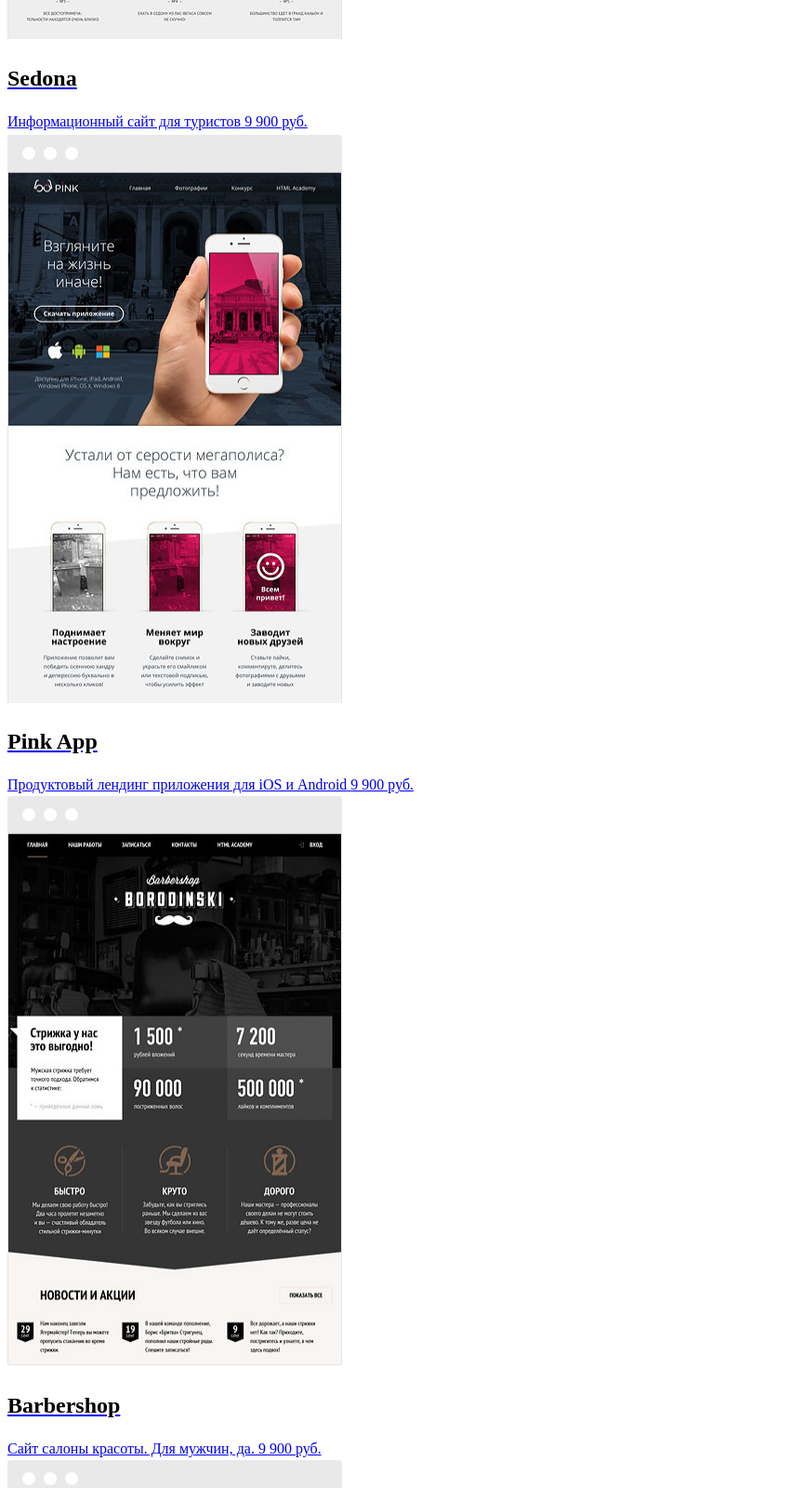
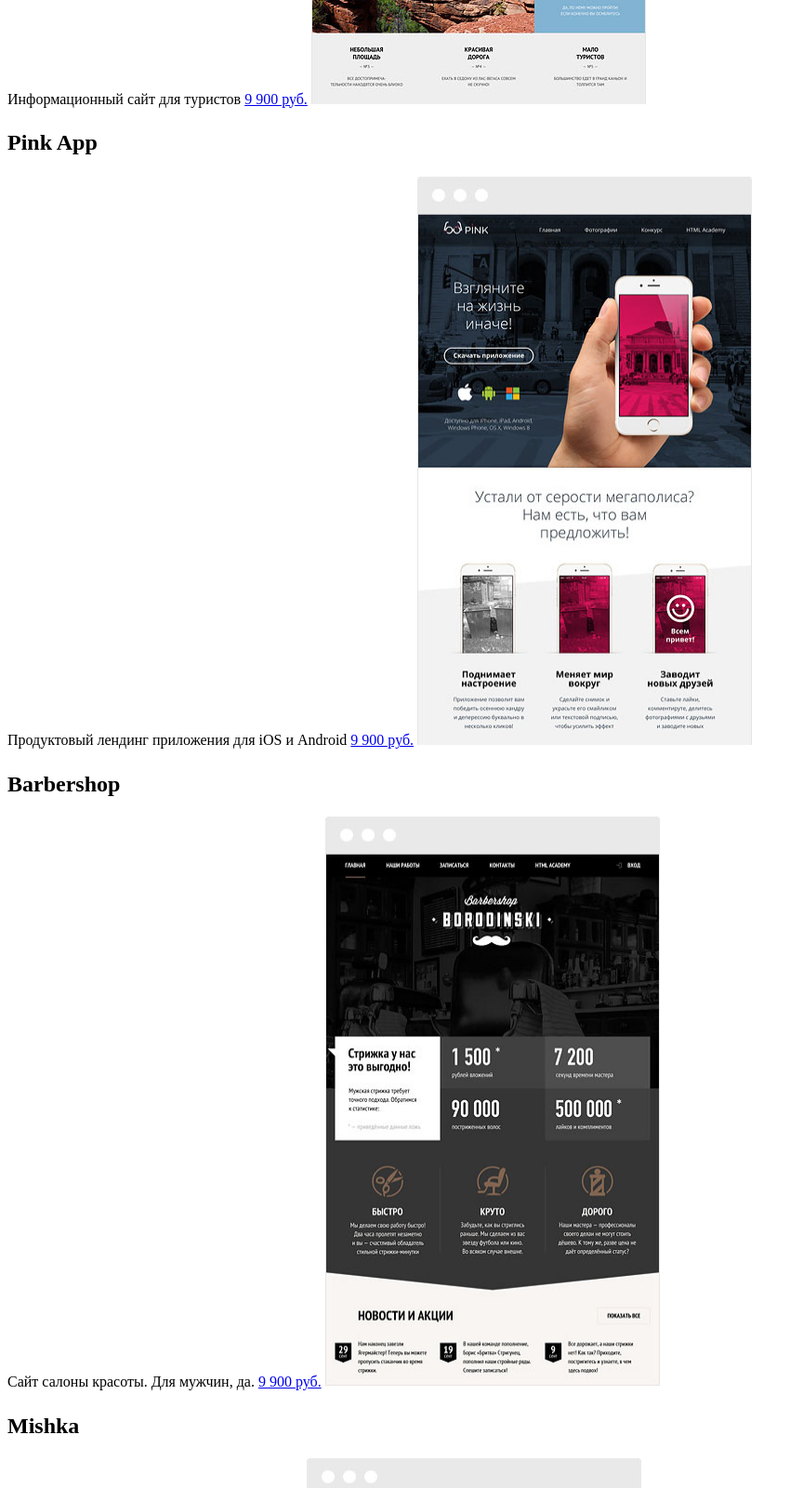
Before and after one commit to natasha-moskvichka/97530-nerds, a plain HTML site: page nerds-catalog.html in a window 1280 px wide. Shown: the part 980-2580 px from the top of the page at 93% size, without its empty margins (0-864 px from the left). Drawn offline with Linux system fonts and the light colour scheme.

Commit message:
Изменения:
переделала блок templates, удалила лишние img, сохранила файлы
img/logo-1.png (2,3,4)  с прозрачным фоном

```diff
--- a/nerds-catalog.html
+++ b/nerds-catalog.html
@@ -94,75 +94,63 @@
 			</div>
 			<div class="templates">
 				<div class="templates-sedona">
+					<h2>Sedona</h2>
+					<span class="name">Информационный сайт для туристов</span>
+					<span class="price">
+						<a href="#">9 900 руб.</a>
+					</span>
 					<a href="#">
 						<img src="img/templates-sedona.jpg" width="360" height="613" alt="Седона">
 					</a>
 				</div>
-				<div class="sedona-hover">
-					<a href="#">
-						<h2>Sedona</h2>
-						<span class="name">Информационный сайт для туристов</span>
-						<span class="price">9 900 руб.</span>
-					</a>
-				</div>
 				<div class="templates-pink">
+					<h2>Pink App</h2>
+					<span class="name">Продуктовый лендинг приложения для iOS и Android</span>
+					<span class="price">
+						<a href="#">9 900 руб.</a>
+					</span>
 					<a href="#">
 						<img src="img/templates-pink.jpg" width="360" height="613" alt="Пинк">
 					</a>
 				</div>
-				<div class="pink-hover">
-					<a href="#">
-						<h2>Pink App</h2>
-						<span class="name">Продуктовый лендинг приложения для iOS и Android</span>
-						<span class="price">9 900 руб.</span>
-					</a>
-				</div>
 				<div class="templates-barbershop">
+					<h2>Barbershop</h2>
+					<span class="name">Сайт салоны красоты. Для мужчин, да.</span>
+					<span class="price">
+						<a href="#">9 900 руб.</a>
+					</span>
 					<a href="#">
 						<img src="img/templates-barbershop.jpg" width="360" height="613" alt="Барбершоп">
 					</a>
 				</div>
-				<div class="barbershop-hover">
-					<a href="#">
-						<h2>Barbershop</h2>
-						<span class="name">Сайт салоны красоты. Для мужчин, да.</span>
-						<span class="price">9 900 руб.</span>
-					</a>
-				</div>
 				<div class="templates-mishka">
+					<h2>Mishka</h2>
+					<span class="name">Интернет-магазин вязаных игрушек</span>
+					<span class="price">
+						<a href="#">9 900 руб.</a>
+					</span>
 					<a href="#">
 						<img src="img/templates-mishka.jpg" width="360" height="613" alt="Мишка">
 					</a>
 				</div>
-				<div class="mishka-hover">
-					<a href="#">
-						<h2>Mishka</h2>
-						<span class="name">Интернет-магазин вязаных игрушек</span>
-						<span class="price">9 900 руб.</span>
-					</a>
-				</div>
 				<div class="templates-plus">
+					<h2>A plus</h2>
+					<span class="name">Лендинг курсов повышения квалификации</span>
+					<span class="price">
+						<a href="#">9 900 руб.</a>
+					</span>
 					<a href="#">
 						<img src="img/templates-plus.jpg" width="360" height="613" alt="Плюс">
 					</a>
 				</div>
-				<div class="plus-hover">
-					<a href="#">
-						<h2>A plus</h2>
-						<span class="name">Лендинг курсов повышения квалификации</span>
-						<span class="price">9 900 руб.</span>
-					</a>
-				</div>
 				<div class="templates-kvast">
+					<h2>Кваст</h2>
+					<span class="name">Промо-сайт производителя крафтового кваса</span>
+					<span class="price">
+						<a href="#">9 900 руб.</a>
+					</span>
 					<a href="#">
 						<img src="img/templates-kvast.jpg" width="360" height="613" alt="Кваст">
-					</a>
-				</div>
-				<div class="kvast-hover">
-					<a href="#">
-						<h2>Кваст</h2>
-						<span class="name">Промо-сайт производителя крафтового кваса</span>
-						<span class="price">9 900 руб.</span>
 					</a>
 				</div>
 			</div>
```
